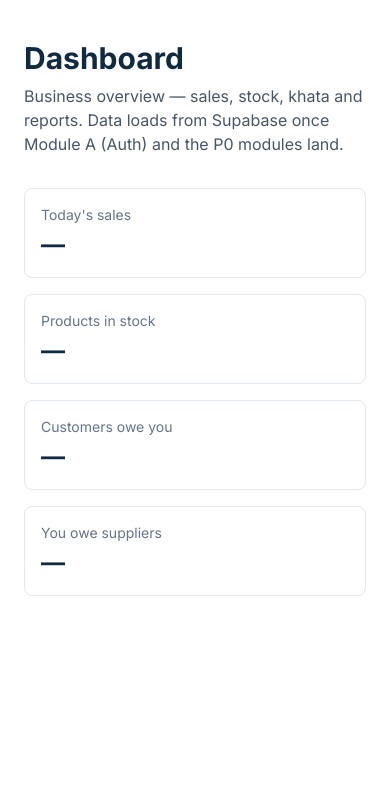
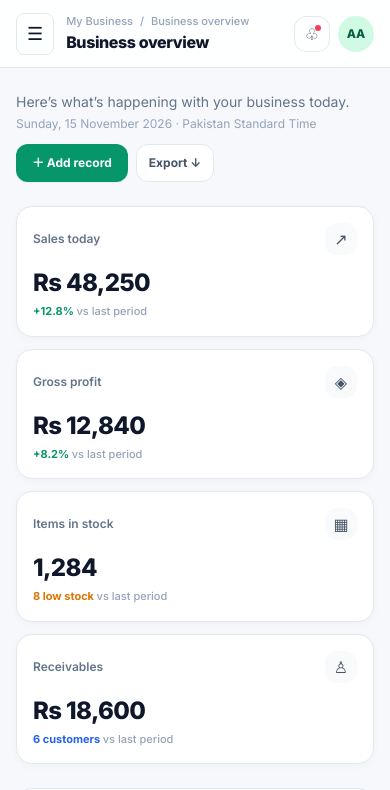
Before and after one commit to bc878vu/Dukaan360, a Next.js app in the folder apps/web/: page /dashboard in a window 390 px wide. Shown: the top 790 px of the page. Built offline with nearby package versions, Linux system fonts and the light colour scheme.

Commit message:
Use responsive workspace for dashboard

```diff
--- a/apps/web/app/dashboard/page.tsx
+++ b/apps/web/app/dashboard/page.tsx
@@ -1,29 +1,5 @@
-const STATS = [
-  { label: "Today's sales", value: "—" },
-  { label: "Products in stock", value: "—" },
-  { label: "Customers owe you", value: "—" },
-  { label: "You owe suppliers", value: "—" },
-];
+import Workspace from "../../components/workspace";
 
 export default function DashboardPage() {
-  return (
-    <main className="mx-auto max-w-5xl px-6 py-10">
-      <h1 className="text-3xl font-bold text-navy">Dashboard</h1>
-      <p className="mt-2 text-slate-600">
-        Business overview — sales, stock, khata and reports. Data loads from
-        Supabase once Module A (Auth) and the P0 modules land.
-      </p>
-      <div className="mt-8 grid gap-4 sm:grid-cols-2 lg:grid-cols-4">
-        {STATS.map((s) => (
-          <div
-            key={s.label}
-            className="rounded-lg border border-slate-200 p-4"
-          >
-            <p className="text-sm text-slate-500">{s.label}</p>
-            <p className="mt-1 text-2xl font-bold text-navy">{s.value}</p>
-          </div>
-        ))}
-      </div>
-    </main>
-  );
+  return <Workspace module="dashboard" />;
 }
```
